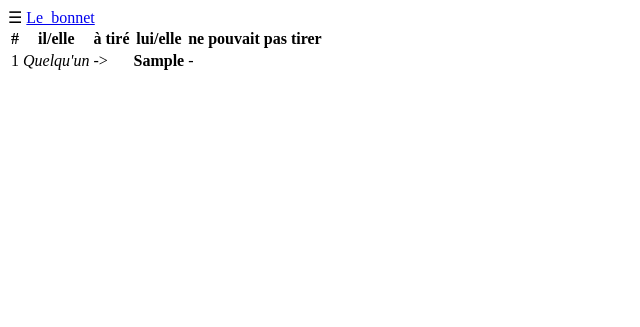
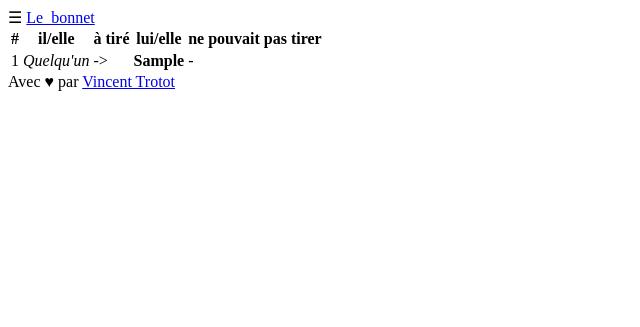
Before and after one commit to VincentTrotot/secret-santa, a Symfony app: template templates/utilisateur/tirage.html.twig in a window 1280 px wide. Shown: the top 327 px of the page, without its empty margins (0-640 px from the left). Run offline with Twig, Linux system fonts and the light colour scheme; the template is opened without the code that fills it: most values are stand-ins (such as "Sample title", 1, 10 or a date in 2020); some libraries are stand-ins or nearby versions.

Commit message:
📦 NEW: ajout du footer

```diff
--- a/assets/styles/app.scss
+++ b/assets/styles/app.scss
@@ -9,6 +9,7 @@ $success: rgb(41, 150, 8);
 @import "src/fonts";
 @import "src/home";
 @import "src/navbar";
+@import "src/footer";
 
 .btn-outline-success:hover,
 .btn-success:hover,
--- a/templates/base.html.twig
+++ b/templates/base.html.twig
@@ -12,16 +12,15 @@
 
         {% block javascripts %}
             {{ encore_entry_script_tags('app') }}
-           <script src=" {{ asset('assets/js/menu.js') }}" defer></script>
+           <script src="{{ asset('assets/js/menu.js') }}" defer></script>
         {% endblock %}
     </head>
-    <body>
+    <body class="d-flex flex-column h-100">
 
         {% include "partials/_header.html.twig" %}
 
-        <div class="container main-wrapper" onclick="closeMenu()">
+        <div class="container main-wrapper mb-5 flex-shrink-0" onclick="closeMenu()">
 
-            <div class="mt-5">
             {% for label, messages in app.flashes %}
                 {% for message in messages %}
                     <div class="alert alert-{{ label }} alert-dismissible fade show" role="alert">
@@ -32,7 +31,6 @@
             {% endfor %}
 
             {% block body %}{% endblock %}
-            </div>
 
         </div>
 
--- a/templates/partials/_footer.html.twig
+++ b/templates/partials/_footer.html.twig
@@ -0,0 +1,5 @@
+<footer class="footer mt-auto py-3 bg-primary mt-5">
+  <div class="container">
+    Avec ♥ par <a class="footer-link" href="https://github.com/VincentTrotot/">Vincent Trotot</a>
+  </div>
+</footer>
--- a/templates/utilisateur/listes.html.twig
+++ b/templates/utilisateur/listes.html.twig
@@ -3,9 +3,7 @@
 {% block title %}Listes{% endblock %}
 
 {% block body %}
- <div class="mt-5">
     <a href="{{ path('compte_ajouter_souhait') }}" class="btn btn-outline-success"><i class="bi bi-gift"></i> Ajouter un souhait</a>
-</div>
 {% for utilisateur in utilisateurs %}
     {% if utilisateur.souhaits is not empty or utilisateur == app.user.utilisateurTire %}
         {{ component('liste', {'id': utilisateur.id })}}
--- a/templates/utilisateur/tirage.html.twig
+++ b/templates/utilisateur/tirage.html.twig
@@ -4,7 +4,6 @@
 
 {% block body %}
 {% set reveal = date() > date('2022-12-26') %}
-<div class="mt-5 mb-5">
     <table class="table table-sm">
         <thead>
             <th>#</th>
@@ -37,5 +36,4 @@
             {% endfor %}
         </tbody>
     </table>
-</div>
 {% endblock %}
```
Also changed, not shown: assets/styles/src/_footer.scss (added, +7 -0 lines). Lines whose indentation alone changed are shown as unchanged.
